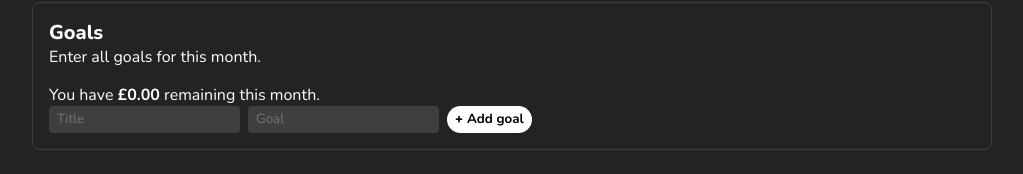
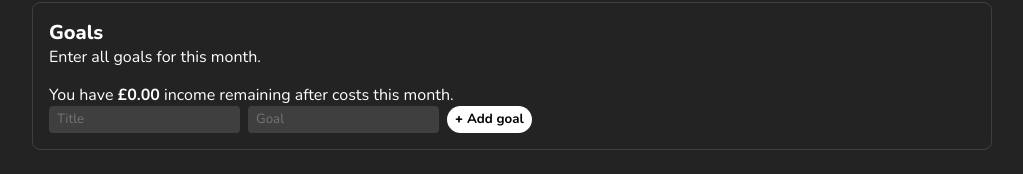
Before and after one commit to robertpauldev/projects, a React (Vite) app in the folder bdgt/: page / in a window 1280 px wide. Shown: the part 446-620 px from the top of the page, without its empty margins (128-1151 px from the left). Built offline with nearby package versions, Linux system fonts and the light colour scheme.

Commit message:
feat: adding forecast summary to Form

```diff
--- a/bdgt/src/components/form/form.tsx
+++ b/bdgt/src/components/form/form.tsx
@@ -54,7 +54,7 @@ const Form = ( { formType, setFormData, data }: Props ) => {
         <p className={ styles["form__intro"] }>{ `Enter all ${ pluraliseString( formType ) } for this month.` }</p>
 
         { formType === "goal" ?
-          <p>You have <strong>{ `${ constants.CURRENCY }${ ( data[0] - data[1] - data[2] ).toFixed( 2 ) }` }</strong> remaining this month.</p>
+          <p className={ styles["form__forecast"] }>You have <strong>{ `${ constants.CURRENCY }${ ( data[0] - data[1] - data[2] ).toFixed( 2 ) }` }</strong> income remaining after costs this month.</p>
         : "" }
 
         <div className={ styles["form__row"] }>
```
